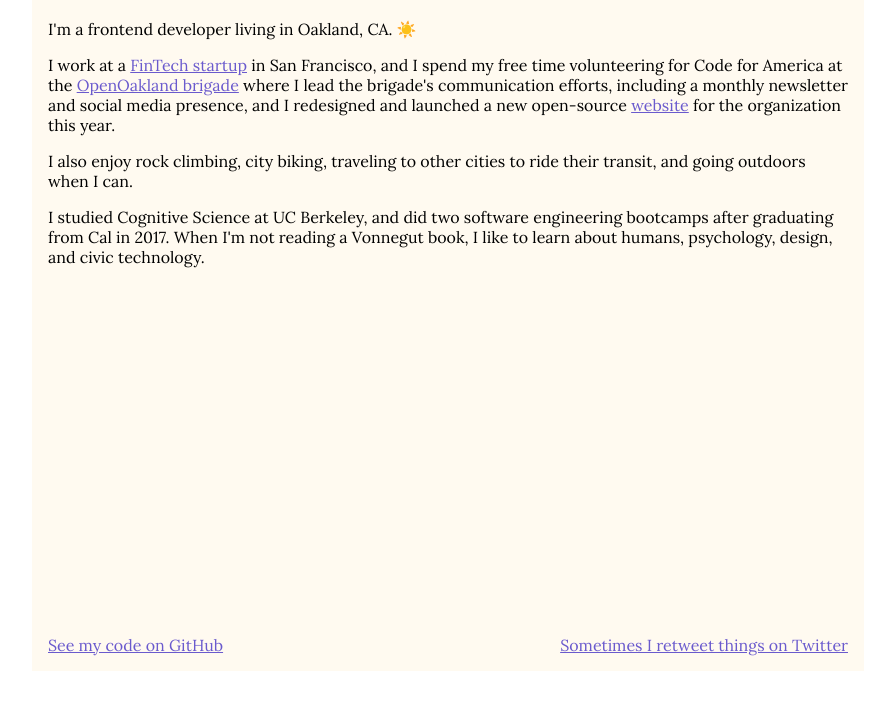
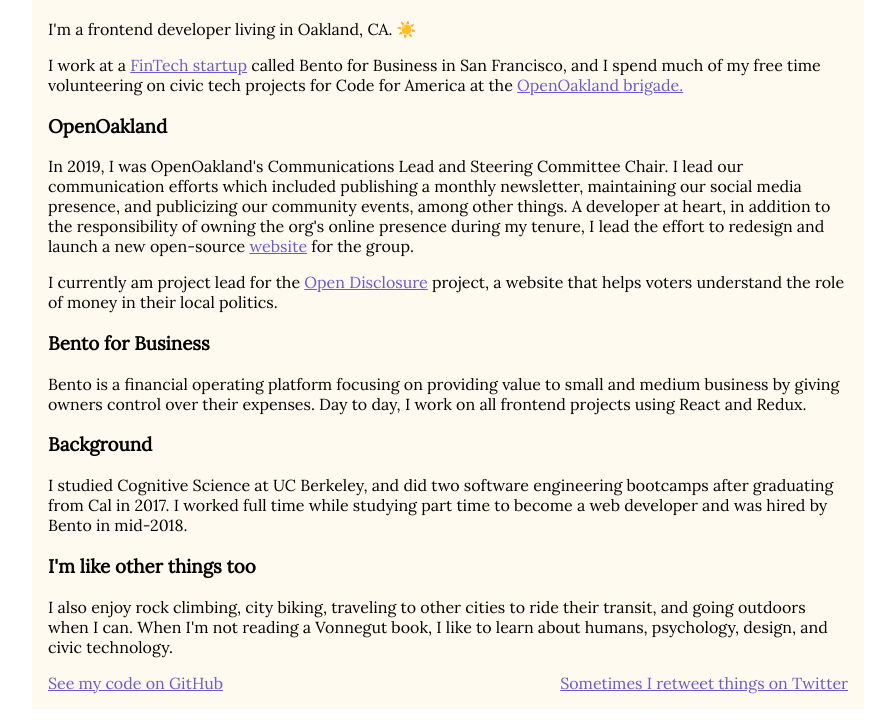
Before and after one commit to anlawyer/alisoncodes, a Gatsby site: page / in a window 1280 px wide. Shown: the part 97-822 px from the top of the page, without its empty margins (192-1087 px from the left). Before the commit the page ends 800 px from the top, so only its background shows below. Built offline with nearby package versions, Linux system fonts and the light colour scheme; Gatsby itself is replaced by a stand-in of ours.

Commit message:
Updated content on site

```diff
--- a/src/pages/index.js
+++ b/src/pages/index.js
@@ -1,8 +1,7 @@
-import React, { Component } from "react";
+import React from "react";
 import Layout from "../components/Layout";
 
-class App extends Component {
-  render() {
+export default function App() {
   return (
     <Layout>
       <h1>Hi, I'm Alison and this is my website.</h1>
@@ -12,7 +11,11 @@
           ☀️
         </span>
       </p>
+
       <p>
+        {/* <span role="img" aria-label="woman with laptop emoji">
+          👩‍💻
+        </span>{" "} */}
         I work at a{" "}
         <a
           target="_blank"
@@ -21,17 +24,25 @@
         >
           FinTech startup
         </a>{" "}
-          in San Francisco, and I spend my free time volunteering for Code for
-          America at the{" "}
+        called Bento for Business in San Francisco, and I spend much of my free
+        time volunteering on civic tech projects for Code for America at the{" "}
         <a
           target="_blank"
           rel="noopener noreferrer"
           href="https://openoakland.org"
         >
-            OpenOakland brigade
-          </a>{" "}
-          where I lead the brigade's communication efforts, including a monthly
-          newsletter and social media presence, and I redesigned and launched a
+          OpenOakland brigade.
+        </a>
+      </p>
+
+      <h3>OpenOakland</h3>
+      <p>
+        In 2019, I was OpenOakland's Communications Lead and Steering Committee
+        Chair. I lead our communication efforts which included publishing a
+        monthly newsletter, maintaining our social media presence, and
+        publicizing our community events, among other things. A developer at
+        heart, in addition to the responsibility of owning the org's online
+        presence during my tenure, I lead the effort to redesign and launch a
         new open-source{" "}
         <a
           target="_blank"
@@ -40,21 +51,43 @@
         >
           website
         </a>{" "}
-          for the organization this year.
+        for the group.
       </p>
       <p>
-          I also enjoy rock climbing, city biking, traveling to other cities to
-          ride their transit, and going outdoors when I can.
+        I currently am project lead for the{" "}
+        <a
+          target="_blank"
+          rel="noopener noreferrer"
+          href="https://opendisclosure.io"
+        >
+          Open Disclosure
+        </a>{" "}
+        project, a website that helps voters understand the role of money in
+        their local politics.
       </p>
+
+      <h3>Bento for Business</h3>
+      <p>
+        Bento is a financial operating platform focusing on providing value to
+        small and medium business by giving owners control over their expenses.
+        Day to day, I work on all frontend projects using React and Redux.
+      </p>
+
+      <h3>Background</h3>
       <p>
         I studied Cognitive Science at UC Berkeley, and did two software
-          engineering bootcamps after graduating from Cal in 2017. When I'm not
-          reading a Vonnegut book, I like to learn about humans, psychology,
-          design, and civic technology.
+        engineering bootcamps after graduating from Cal in 2017. I worked full
+        time while studying part time to become a web developer and was hired by
+        Bento in mid-2018.
+      </p>
+
+      <h3>I'm like other things too</h3>
+      <p>
+        I also enjoy rock climbing, city biking, traveling to other cities to
+        ride their transit, and going outdoors when I can. When I'm not reading
+        a Vonnegut book, I like to learn about humans, psychology, design, and
+        civic technology.
       </p>
     </Layout>
   );
 }
-}
-
-export default App;
```
Also changed, not shown: 1 other file. Lines whose indentation alone changed are shown as unchanged.
